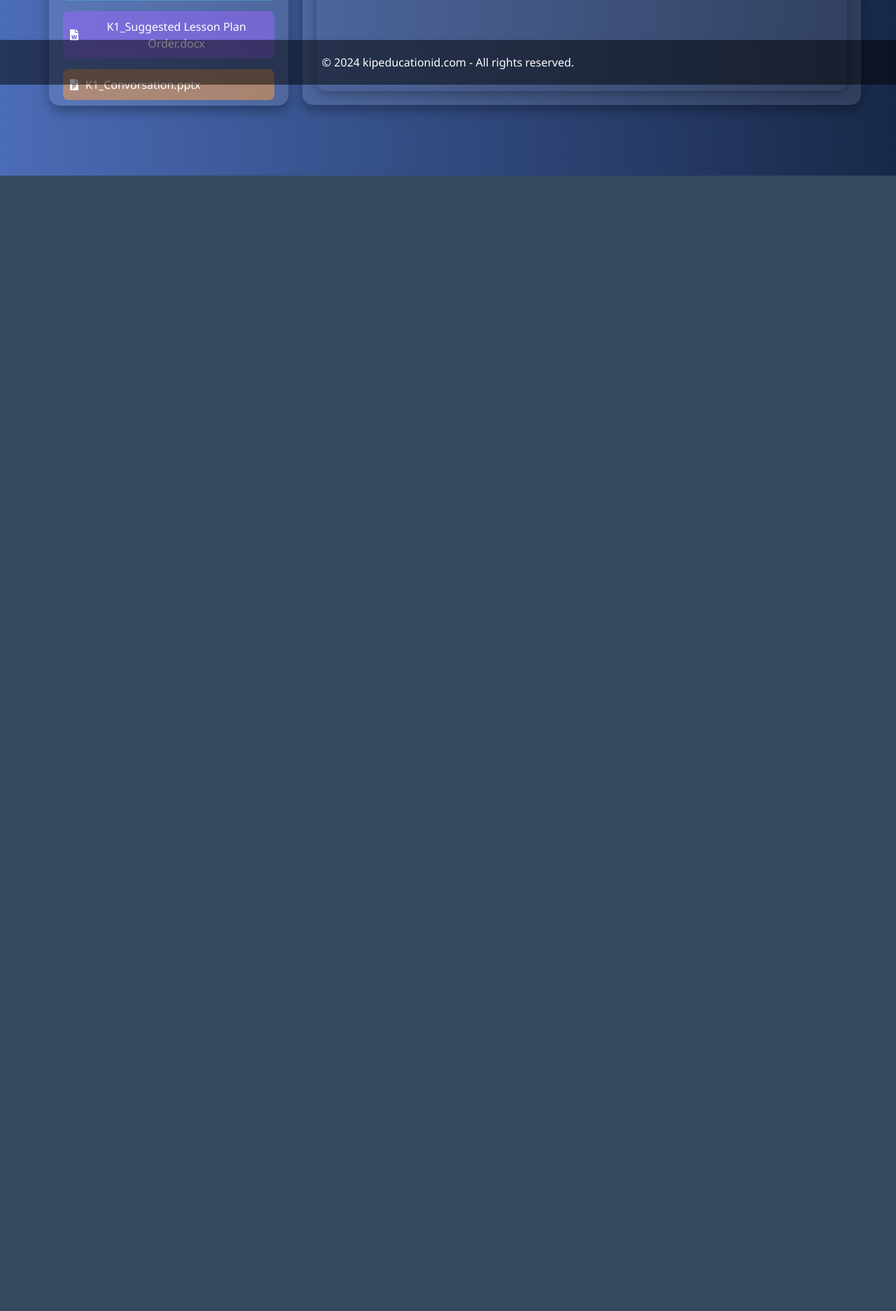
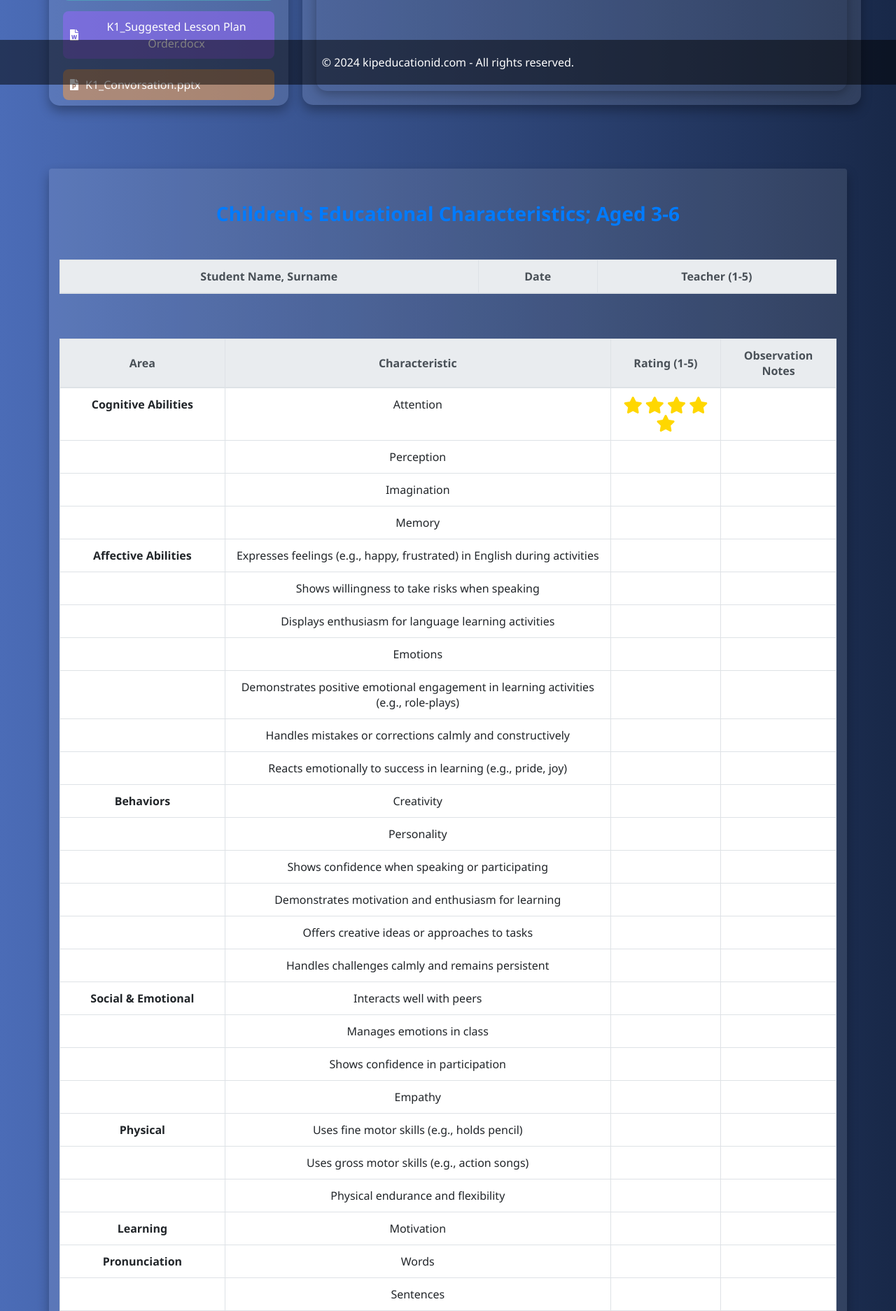
Before and after one commit to HErikH/KIP-Education, a PHP site: page /teachers.php in a window 1280 px wide. Shown: the part 679-2553 px from the top of the page at 70% size. Before the commit the page ends 930 px from the top, so only its background shows below. Run offline with PHP 8.4, Linux system fonts and the light colour scheme; the visitor is signed in with stand-in values (Sample User, id 1); tables that the repository leaves empty or names only in its code hold one stand-in row (values such as "Sample post"); data that the repository does not hold is empty; a stand-in replaces the project's code that opens the database connection.

Commit message:
feat: added children characteristics in for-teacher page

```diff
--- /dev/null
+++ b/children_characteristics.php
@@ -0,0 +1,308 @@
+<style>
+    .characteristics-section {
+        padding: 20px;
+        border-radius: 15px;
+        color: white;
+    }
+
+    /* .characteristics-section__title {
+        color: #5196B3;
+    } */
+
+    .characteristics-section__container {
+        background-color: rgba(255, 255, 255, 0.1);
+        box-shadow: 0 8px 16px rgba(0, 0, 0, 0.3);
+    }
+
+    .rating-stars {
+        direction: rtl;
+    }
+
+    .rating-stars i {
+        font-size: 24px;
+        /* color: #ccc; */
+        cursor: pointer;
+        transition: color 0.2s;
+        color: gold;
+    }
+
+    /* .rating-stars:hover i {
+        color: gold;
+    } */
+</style>
+
+<!-- rgba(75, 192, 192, 0.5); -->
+<!-- rgba(54, 162, 235, 0.5); -->
+
+<section class="characteristics-section">
+    <div class="characteristics-section__container container rounded py-5">
+        <!-- Section Heading -->
+        <h3 class="characteristics-section__title text-center mb-5 text-primary font-weight-bold">
+            Children's Educational Characteristics; Aged 3-6
+        </h3>
+
+        <!-- Core Sections -->
+        <div class="mb-5">
+            <div class="table-responsive">
+                <table class="table table-bordered bg-white text-center">
+                    <thead class="thead-light">
+                        <tr>
+                            <th class="align-middle">Student Name, Surname</th>
+                            <th class="align-middle">Date</th>
+                            <th class="align-middle">Teacher (1-5)</th>
+                        </tr>
+                    </thead>
+                </table>
+            </div>
+        </div>
+
+        <!-- Characteristics -->
+        <div class="mb-5">
+            <div class="table-responsive">
+                <table class="table table-bordered bg-white text-center">
+                    <thead class="thead-light">
+                        <tr>
+                            <th class="align-middle">Area</th>
+                            <th class="align-middle">Characteristic</th>
+                            <th class="align-middle">Rating (1-5)</th>
+                            <th class="align-middle">Observation Notes</th>
+                        </tr>
+                    </thead>
+                    <tbody>
+                        <tr>
+                            <td><strong>Cognitive Abilities</strong></td>
+                            <td>
+                                Attention
+                            </td>
+                            <td class="rating-stars">
+                                <i class="fas fa-star"></i>
+                                <i class="fas fa-star"></i>
+                                <i class="fas fa-star"></i>
+                                <i class="fas fa-star"></i>
+                                <i class="fas fa-star"></i>
+                            </td>
+                            <td></td>
+                        </tr>
+                        <tr>
+                            <td></td>
+                            <td>Perception</td>
+                            <td></td>
+                            <td></td>
+                        </tr>
+                        <tr>
+                            <td></td>
+                            <td>Imagination</td>
+                            <td></td>
+                            <td></td>
+                        </tr>
+                        <tr>
+                            <td></td>
+                            <td>Memory</td>
+                            <td></td>
+                            <td></td>
+                        </tr>
+                        <tr>
+                            <td><strong>Affective Abilities</strong></td>
+                            <td>Expresses feelings (e.g., happy, frustrated) in English during activities</td>
+                            <td></td>
+                            <td></td>
+                        </tr>
+                        <tr>
+                            <td></td>
+                            <td>Shows willingness to take risks when speaking</td>
+                            <td></td>
+                            <td></td>
+                        </tr>
+                        <tr>
+                            <td></td>
+                            <td>Displays enthusiasm for language learning activities</td>
+                            <td></td>
+                            <td></td>
+                        </tr>
+                        <tr>
+                            <td></td>
+                            <td>Emotions</td>
+                            </td>
+                            <td></td>
+                            <td></td>
+                        </tr>
+                        <tr>
+                            <td></td>
+                            <td>Demonstrates positive emotional engagement in learning activities (e.g., role-plays)
+                            </td>
+                            <td></td>
+                            <td></td>
+                        </tr>
+                        <tr>
+                            <td></td>
+                            <td>Handles mistakes or corrections calmly and constructively</td>
+                            <td></td>
+                            <td></td>
+                        </tr>
+                        <tr>
+                            <td></td>
+                            <td>Reacts emotionally to success in learning (e.g., pride, joy)</td>
+                            <td></td>
+                            <td></td>
+                        </tr>
+                        <tr>
+                            <td><strong>Behaviors</strong></td>
+                            <td>Creativity</td>
+                            <td></td>
+                            <td></td>
+                        </tr>
+                        <tr>
+                            <td></td>
+                            <td>Personality</td>
+                            <td></td>
+                            <td></td>
+                        </tr>
+                        <tr>
+                            <td></td>
+                            <td>Shows confidence when speaking or participating</td>
+                            <td></td>
+                            <td></td>
+                        </tr>
+                        <tr>
+                            <td></td>
+                            <td>Demonstrates motivation and enthusiasm for learning</td>
+                            <td></td>
+                            <td></td>
+                        </tr>
+                        <tr>
+                            <td></td>
+                            <td>Offers creative ideas or approaches to tasks</td>
+                            <td></td>
+                            <td></td>
+                        </tr>
+                        <tr>
+                            <td></td>
+                            <td>Handles challenges calmly and remains persistent</td>
+                            <td></td>
+                            <td></td>
+                        </tr>
+                        <tr>
+                            <td><strong>Social & Emotional</strong></td>
+                            <td>Interacts well with peers</td>
+                            <td></td>
+                            <td></td>
+                        </tr>
+                        <tr>
+                            <td></td>
+                            <td>Manages emotions in class</td>
+                            <td></td>
+                            <td></td>
+                        </tr>
+                        <tr>
+                            <td></td>
+                            <td>Shows confidence in participation</td>
+                            <td></td>
+                            <td></td>
+                        </tr>
+                        <tr>
+                            <td></td>
+                            <td>Empathy</td>
+                            <td></td>
+                            <td></td>
+                        </tr>
+                        <tr>
+                            <td><strong>Physical</strong></td>
+                            <td>Uses fine motor skills (e.g., holds pencil)</td>
+                            <td></td>
+                            <td></td>
+                        </tr>
+                        <tr>
+                            <td></td>
+                            <td>Uses gross motor skills (e.g., action songs)</td>
+                            <td></td>
+                            <td></td>
+                        </tr>
+                        <tr>
+                            <td></td>
+                            <td>Physical endurance and flexibility</td>
+                            <td></td>
+                            <td></td>
+                        </tr>
+                        <tr>
+                            <td><strong>Learning</strong></td>
+                            <td>Motivation</td>
+                            <td></td>
+                            <td></td>
+                        </tr>
+                        <tr>
+                            <td><strong>Pronunciation</strong></td>
+                            <td>Words</td>
+                            <td></td>
+                            <td></td>
+                        </tr>
+                        <tr>
+                            <td></td>
+                            <td>Sentences</td>
+                            <td></td>
+                            <td></td>
+                        </tr>
+                        <tr>
+                            <td><strong>Individual and Team Working</strong></td>
+                            <td>Individual work</td>
+                            <td></td>
+                            <td></td>
+                        </tr>
+                        <tr>
+                            <td></td>
+                            <td>Teamwork</td>
+                            <td></td>
+                            <td></td>
+                        </tr>
+                        <tr>
+                            <td><strong>Interests and Attitudes</strong></td>
+                            <td>Special talents</td>
+                            <td></td>
+                            <td></td>
+                        </tr>
+                        <tr>
+                            <td><strong>Teacher's other comments</strong></td>
+                            <td></td>
+                            <td></td>
+                            <td></td>
+                        </tr>
+                    </tbody>
+                </table>
+            </div>
+        </div>
+
+        <!-- Note and Rating Scale -->
+        <div class="mb-4 text-warning">
+            <p><strong>Note to Parents:</strong> If your child receives a score lower than 3 on the evaluation scale,
+                this may be a cause for concern. In that case, we encourage you to reach out to relevant specialists for
+                support if needed.</p>
+        </div>
+
+        <div class="mb-5">
+            <div class="table-responsive">
+                <table class="table table-bordered bg-white text-center">
+                    <thead class="thead-light">
+                        <tr>
+                            <th class="align-middle">1</th>
+                            <th class="align-middle">2</th>
+                            <th class="align-middle">3</th>
+                            <th class="align-middle">4</th>
+                            <th class="align-middle">5</th>
+                        </tr>
+                    </thead>
+                </table>
+            </div>
+        </div>
+
+        <div class="mb-4">
+            <h3 class="text-center mb-5 text-primary font-weight-bold">Rating Scale (1–5)</h3>
+            <ul class="list-unstyled text-warning">
+                <li><strong>1 – Needs Improvement:</strong> Significant deficiencies in skill or understanding.</li>
+                <li><strong>2 – Developing:</strong> Some progress, but still requires support.</li>
+                <li><strong>3 – Meeting Expectations:</strong> Generally, meets age-appropriate standards.</li>
+                <li><strong>4 – Exceeding Expectations:</strong> Strong performance and consistently demonstrates
+                    skills.</li>
+                <li><strong>5 – Outstanding:</strong> Exceptional skill or understanding in this area.</li>
+            </ul>
+        </div>
+    </div>
+</section>
--- a/teachers.php
+++ b/teachers.php
@@ -857,7 +857,9 @@ body {
         <div class="overlay-container-popup"></div>
     </div>
 </div>
+</div>
 
+<?php include "children_characteristics.php"?>
 
 <?php include 'footer.php'; ?>
 
```
